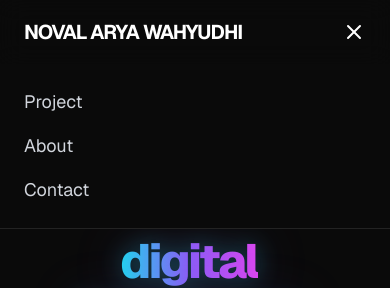
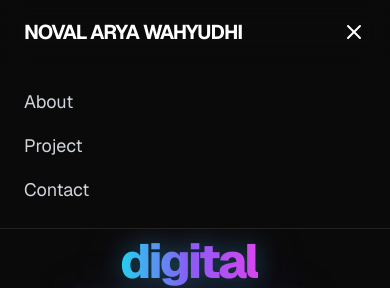
Before and after one commit to novalarya1/portofolio-glow, a Next.js app: page / in a window 390 px wide. Both pictures are taken after a click on the button 354 px from the left and 32 px from the top of the page. Shown: the top 288 px of the page. Built offline with nearby package versions, Linux system fonts and the light colour scheme.

Commit message:
Portofolio

```diff
--- a/app/components/Navbar.tsx
+++ b/app/components/Navbar.tsx
@@ -33,7 +33,7 @@ export default function Navbar() {
           animate={{ opacity: 1, y: 0 }}
           className="absolute top-16 left-0 w-full bg-charcoal border-b border-white/10 p-6 flex flex-col gap-4 md:hidden"
         >
-          {['Project', 'About', 'Contact'].map((item) => (
+          {['About', 'Project', 'Contact'].map((item) => (
             <a key={item} href={`#${item.toLowerCase()}`} onClick={() => setIsOpen(false)} className="text-lg text-gray-300">
               {item}
             </a>
```
